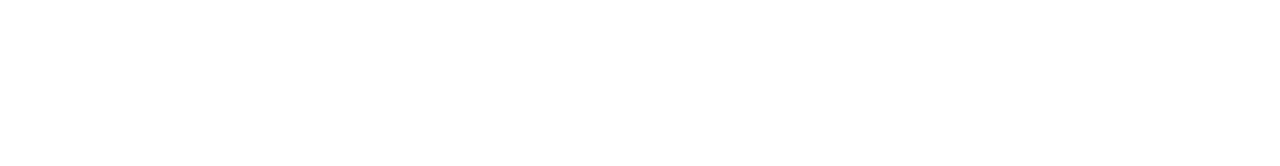
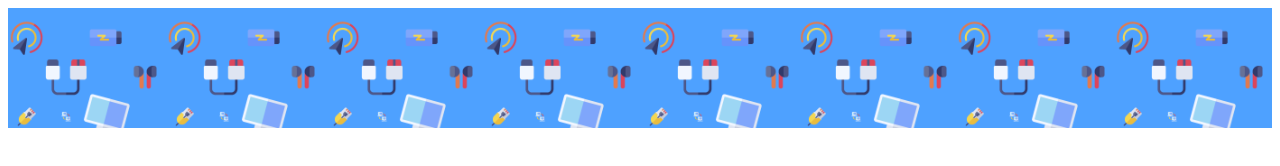
Before and after one commit to riccardo-ottavi/html-css-booleaner, a plain HTML site: page index.html in a window 1280 px wide. Drawn offline with Linux system fonts and the light colour scheme.

Commit message:
inizializzato background header pagina

```diff
--- a/css/style.css
+++ b/css/style.css
@@ -0,0 +1,6 @@
+#page-header{
+    background-color: #4EA1FF;
+    height: 120px;
+    background-image: url("../img/pattern.png");
+    background-size: 25%;
+}
--- a/index.html
+++ b/index.html
@@ -3,11 +3,12 @@
 <head>
     <meta charset="UTF-8">
     <meta name="viewport" content="width=device-width, initial-scale=1.0">
+    <link rel="stylesheet" href="css/style.css">
     <title>Document</title>
 </head>
 <body>
     <!--intestazione pagina-->
-    <header>
+    <header id="page-header">
 
     </header>
 
```
